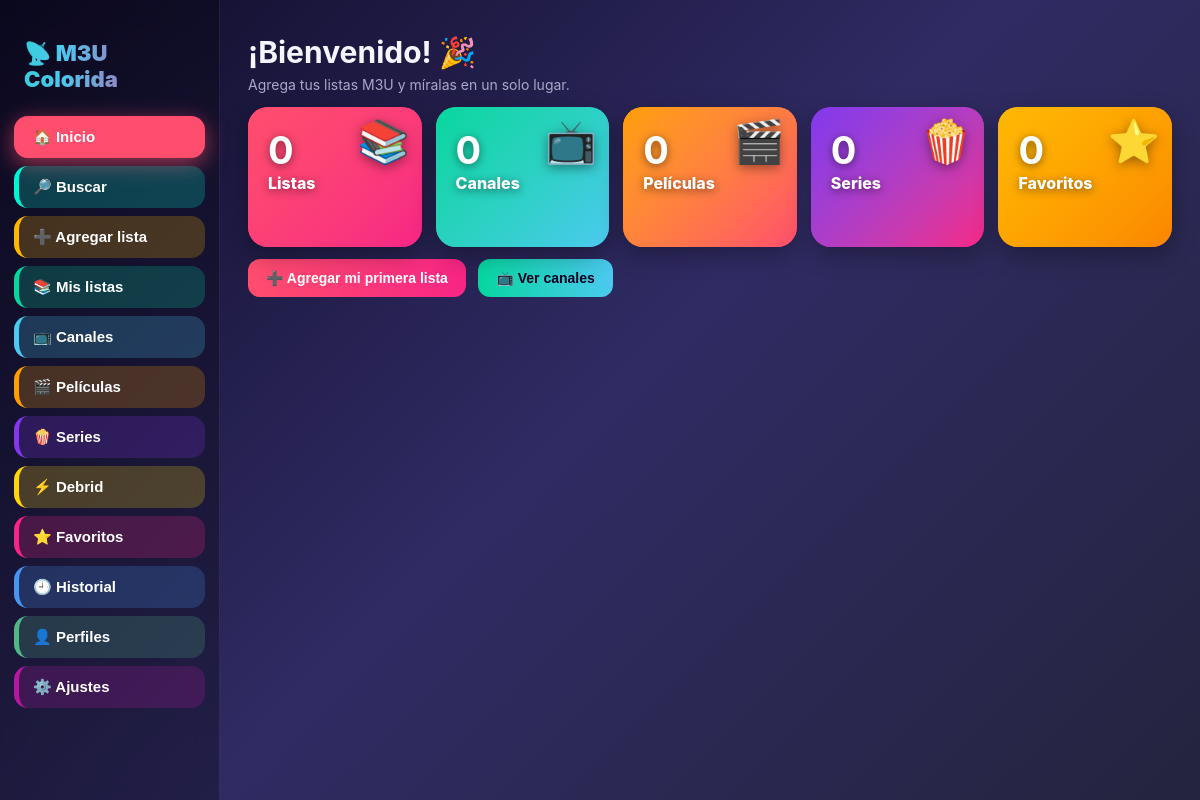
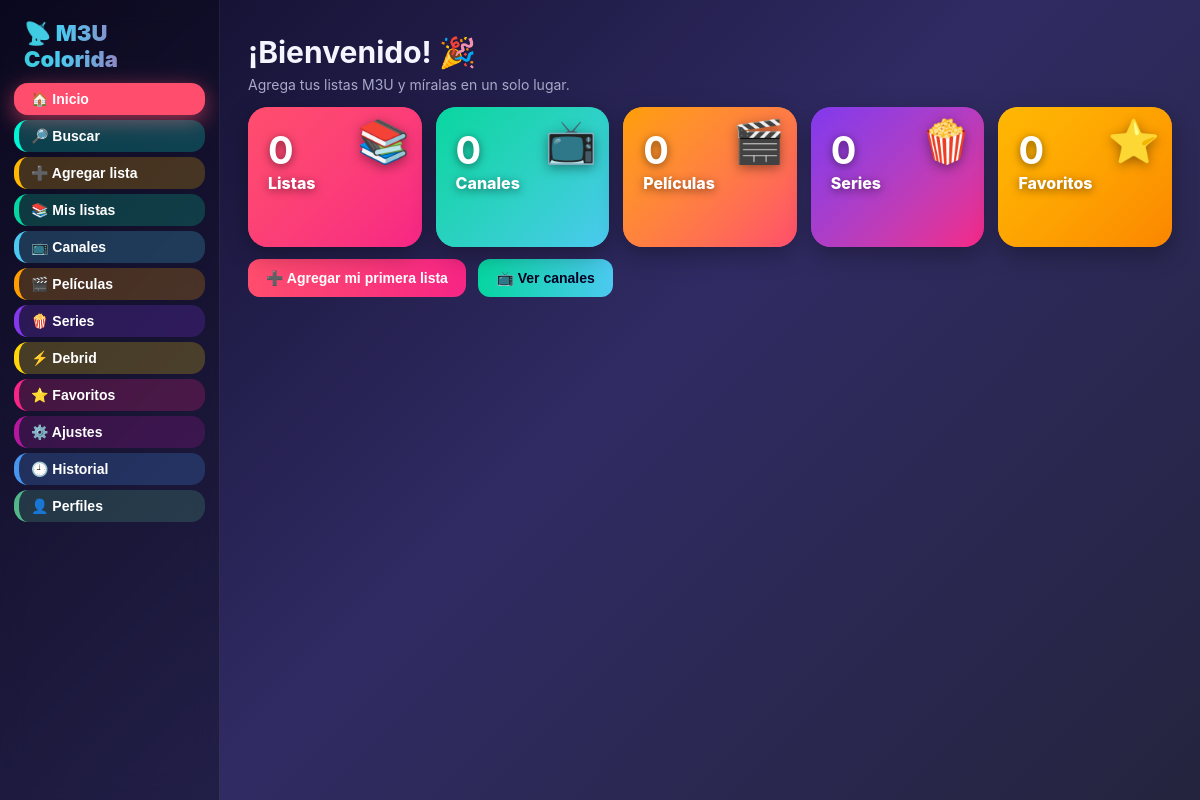
Before and after one commit to baskettv23/Cybertv, an Electron app: page www/index.html in a window 1200 px wide. Drawn offline with nearby package versions, Linux system fonts and the light colour scheme.

Commit message:
Menú: Ajustes arriba de Historial/Perfiles y menú con scroll
Co-Authored-By: Claude Sonnet 5.5 <noreply@anthropic.com>
Claude-Session: https://claude.ai/code/session_01YXtRGgwPVzKRt3GCJjEJps

```diff
--- a/www/features.js
+++ b/www/features.js
@@ -410,7 +410,7 @@ function switchProfile(id) {
   ui.unlocked = false; ui.view = 'home'; ui.trend = null; ui.recs = null; ui.dfilter = '';
   saveMeta(); render();
 }
-NAV.splice(NAV.findIndex((n) => n[0] === 'favs') + 1, 0, ['history', '🕘 Historial', '#4895ef'], ['profiles', '👤 Perfiles', '#52b788']);
+NAV.splice(NAV.findIndex((n) => n[0] === 'settings') + 1, 0, ['history', '🕘 Historial', '#4895ef'], ['profiles', '👤 Perfiles', '#52b788']);
 
 /* ---------- Búsqueda por voz ---------- */
 const _search = views.search;
--- a/www/style.css
+++ b/www/style.css
@@ -211,3 +211,14 @@ body.tv input, body.tv select { font-size: 22px; padding: 14px; }
 body.tv :focus { outline: 4px solid #fff; outline-offset: 3px; transform: scale(1.04); z-index: 2; }
 body.tv :focus:not(:focus-visible) { outline: 4px solid #fff; }
 body.tv #zap { display: none; }
+
+/* Menú lateral con desplazamiento para que Ajustes siempre se alcance */
+@media (min-width: 761px) {
+  #nav { overflow-y: auto; }
+  .nav-item { flex-shrink: 0; }
+}
+@media (min-width: 761px) and (max-height: 820px) {
+  #nav { padding-top: 14px; gap: 5px; }
+  .nav-item { padding: 8px 12px; font-size: 14px; }
+  .brand { padding-bottom: 6px; }
+}
```
